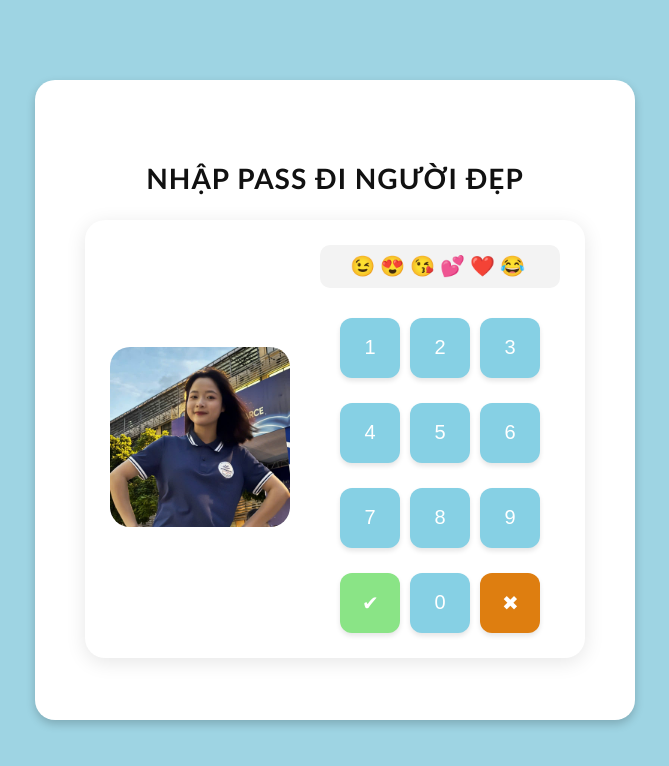
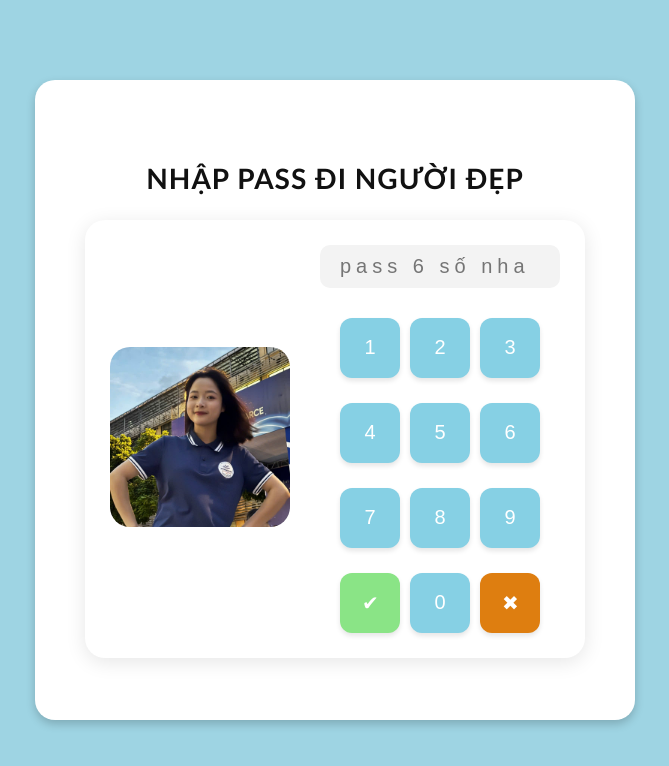
Before and after one commit to tuyetmai-poo/HongKieu, a plain HTML site: page index.html in a window 1280 px wide. Shown: the whole page, without its empty margins (305-974 px from the left). Drawn offline with Linux system fonts and the light colour scheme.

Commit message:
Update index.html

```diff
--- a/index.html
+++ b/index.html
@@ -26,7 +26,7 @@
             id="password"
             readonly
             maxlength="6"
-            placeholder="😉😍😘💕❤️😂"
+            placeholder="pass 6 số nha iem iu 🫶"
           />
 
           <div class="buttons">
```
